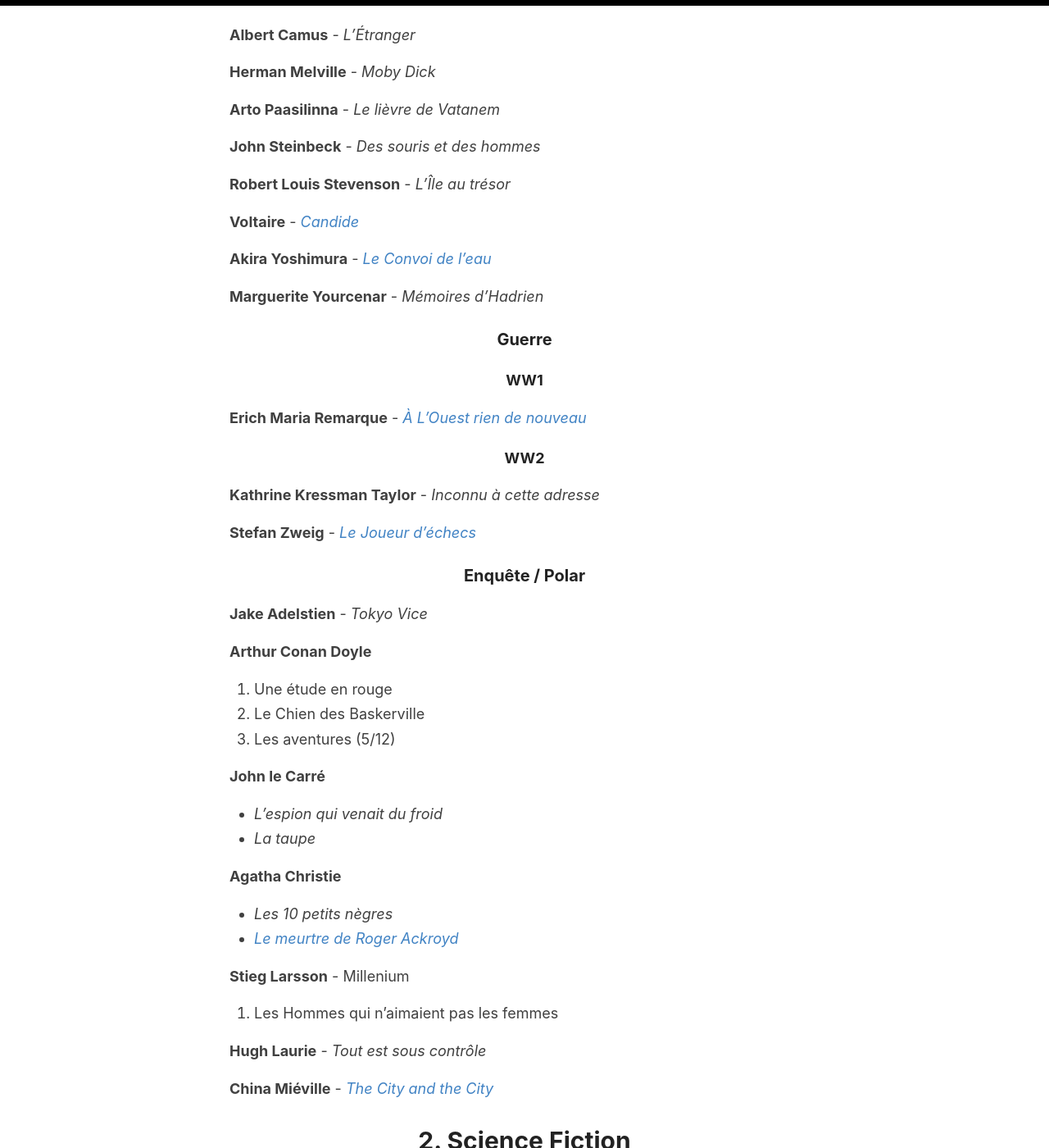
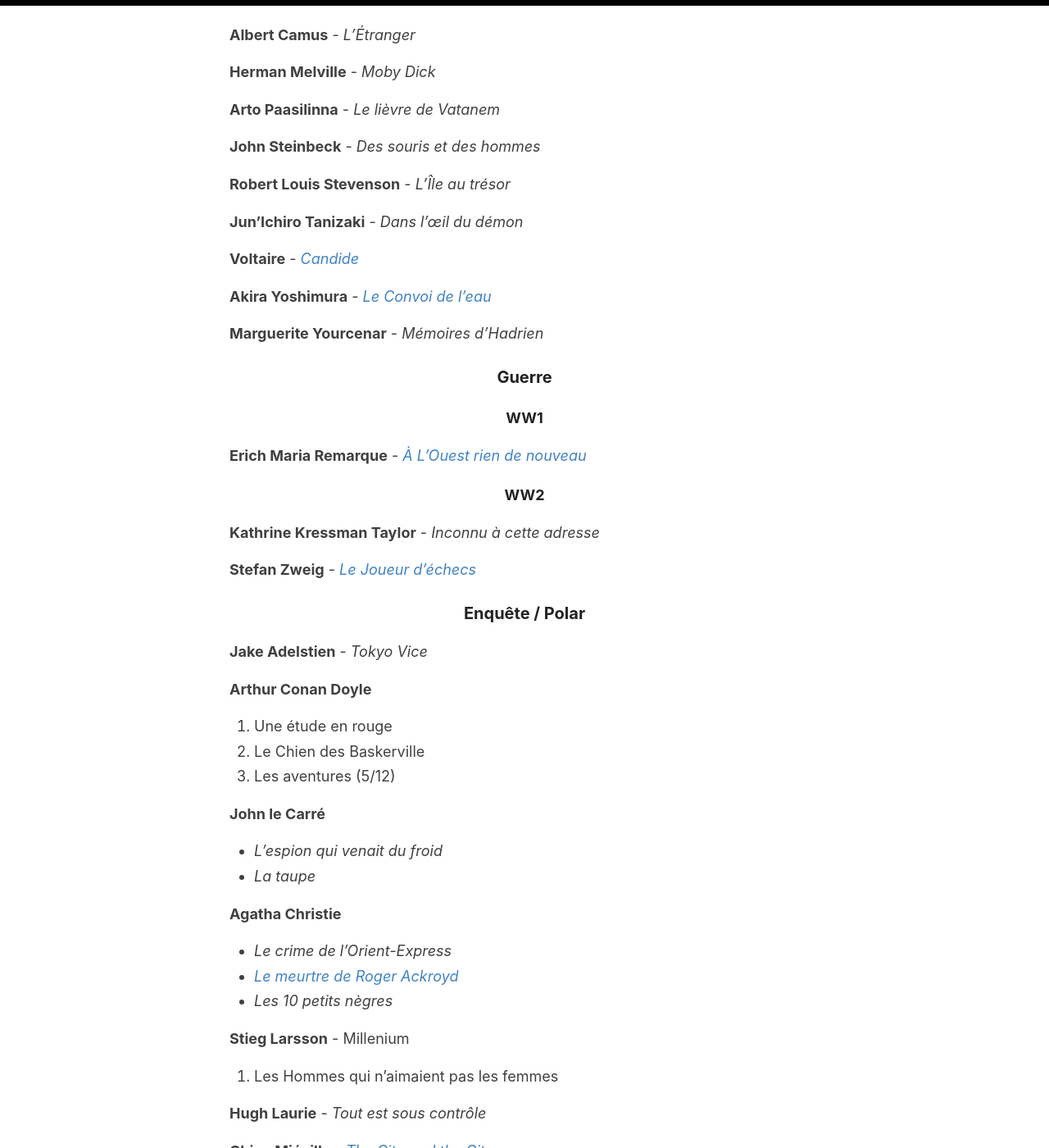
Before and after one commit to homeostasie/bouquins, a Jekyll site: the page built from _pages/lectures.md, in a window 1280 px wide and 1400 px high, scrolled down 276 px. Shown: the whole window at 82% size. Built offline with Jekyll 4.4.1, drawn with Linux system fonts in a browser that asks for light colours; some of the changed text lies outside the part shown.

Commit message:
maj des lectures.

```diff
--- a/_pages/lectures.md
+++ b/_pages/lectures.md
@@ -18,6 +18,8 @@
 **John Steinbeck** - *Des souris et des hommes*
 
 **Robert Louis Stevenson** - *L'Île au trésor*
+
+**Jun'Ichiro Tanizaki** - *Dans l'œil du démon*
 
 **Voltaire** - [*Candide*](https://homeostasie.github.io/bouquins/Voltaire_Candide/)
 
@@ -53,8 +55,10 @@
 * *La taupe*
 
 **Agatha Christie**
+* *Le crime de l'Orient-Express*
+* [*Le meurtre de Roger Ackroyd*](https://homeostasie.github.io/bouquins/Agatha-Christie_Le-meurtre-de-Roger-Ackroyd/)
 * *Les 10 petits nègres*
-* [*Le meurtre de Roger Ackroyd*](https://homeostasie.github.io/bouquins/Agatha-Christie_Le-meurtre-de-Roger-Ackroyd/)
+
 
 **Stieg Larsson** - Millenium
 1. Les Hommes qui n'aimaient pas les femmes
@@ -90,6 +94,7 @@
 
 **Dan Simmons** - [*Terreur*](https://homeostasie.github.io/bouquins/Dan-Simmons_terreur/)
 
+**Hervé Le Tellier** - *L'anomalie*
 
 ### Anticipation
 
@@ -275,6 +281,10 @@
 **Justine Niogret**
 1. *Chien du Heaume*
 
+**Andrzej Sapkowski** - *Le sorceleur*
+1. *Le dernier vœu*
+
+
 **J.R.R. Tolkien** - *Bilbo le Hobbit*
 
 **J.R.R. Tolkien** - *Les Enfants de Húrin*
```
Also changed, not shown: other parts of _pages/lectures.md (+1 -0 lines).
